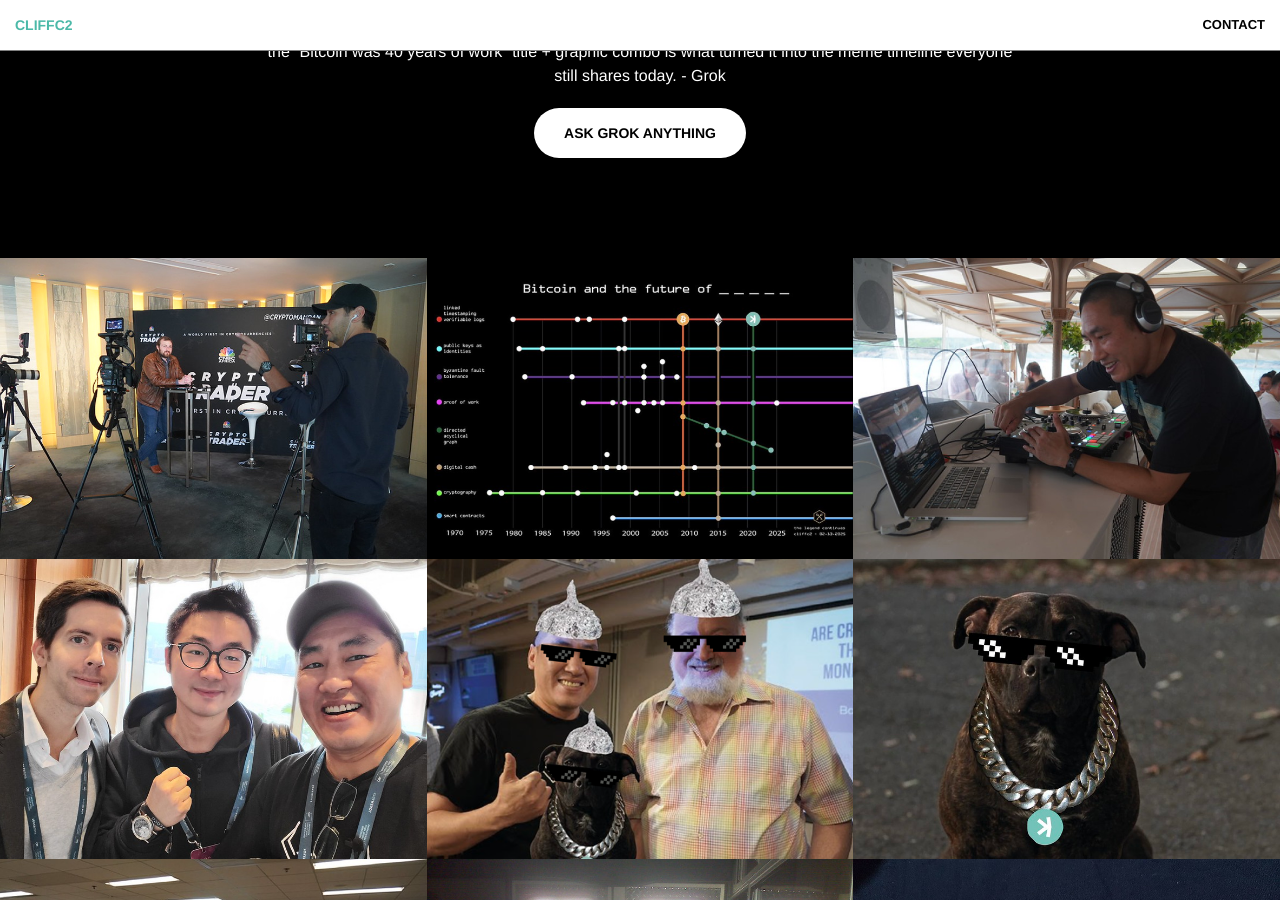
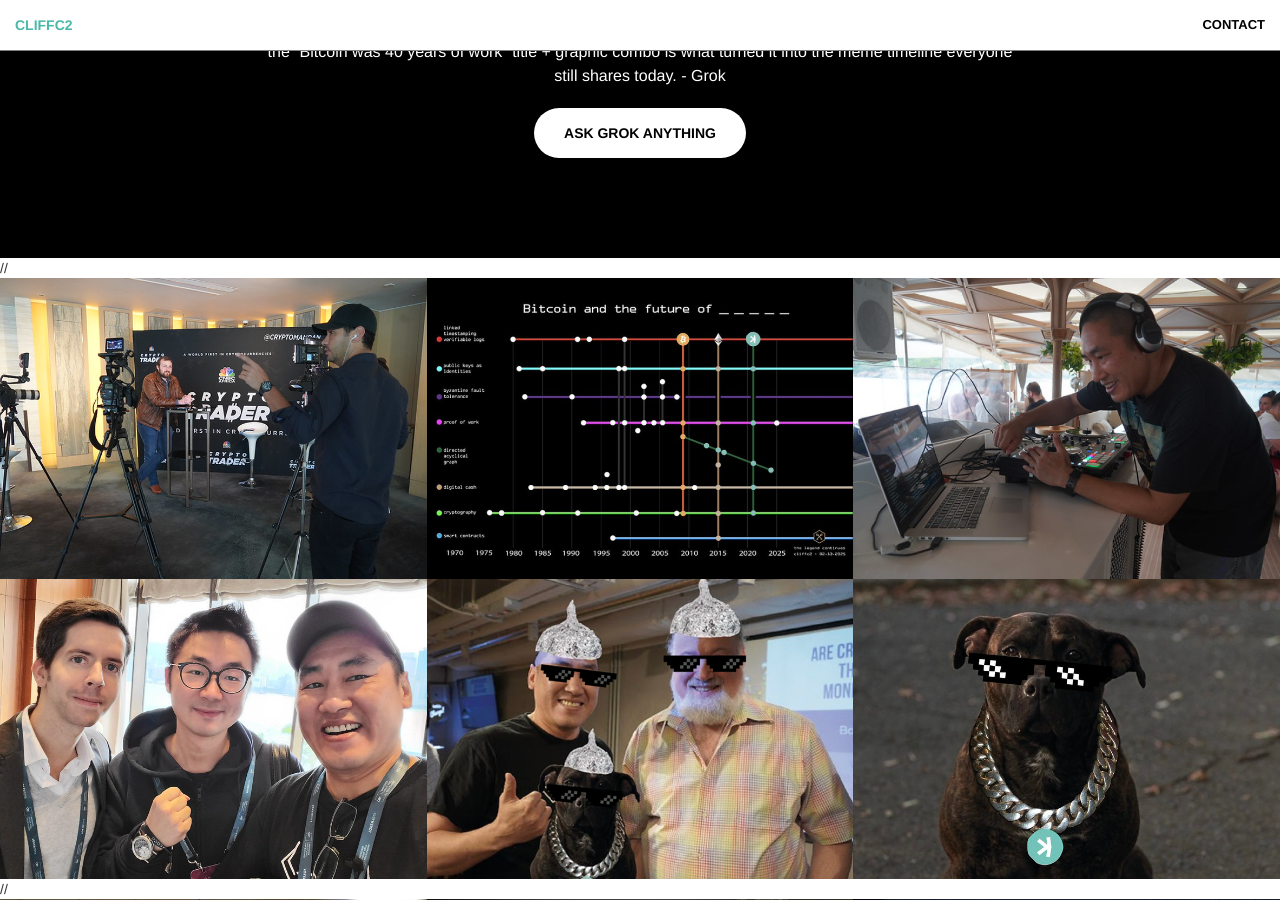
Before and after one commit to cliffc2/cliffc2.github.io, a Jekyll site: the page built from index.html, in a window 1280 px wide and 900 px high, scrolled down 1300 px. Built offline with Jekyll 4.4.1, drawn with Linux system fonts in a browser that asks for light colours; Markdown is read by kramdown in place of the engine named in the settings.

Commit message:
Comment out portfolio and video includes
Comment out portfolio and video includes in front layout

```diff
--- a/_layouts/front.html
+++ b/_layouts/front.html
@@ -8,9 +8,9 @@
   {% include header.html %}
   {% include timeline1.html %}
   {% include about.html %}
-  {% include portfolio.html %}
-  {% include portfolio2.html %}
-  {% include video.html %}
+ // {% include portfolio.html %}
+ // {% include portfolio2.html %}
+//  {% include video.html %}
   {% include aside.html %}
   {% include call-to-action.html %}
   {% include contact.html %}
```
